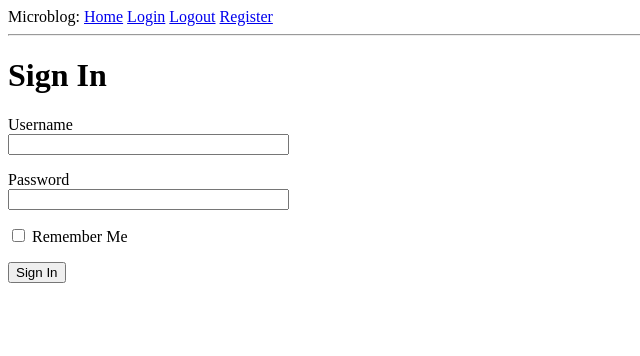
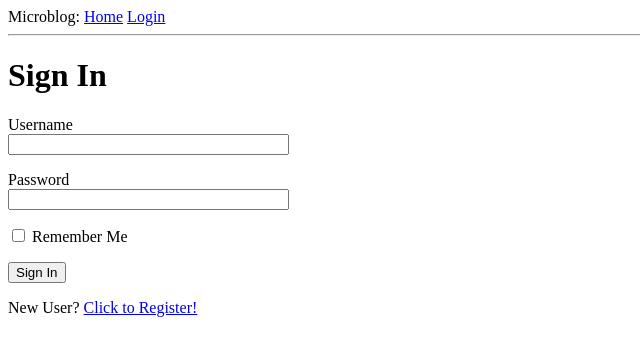
Before and after one commit to yevgenybulochnik/devops-playground, a Flask app: page /login in a window 1280 px wide. Shown: the top 356 px of the page, without its empty margins (0-640 px from the left). Run offline with Flask 2, Linux system fonts and the light colour scheme.

Commit message:
User profile basic setup

```diff
--- a/flask-tutorial/app/models.py
+++ b/flask-tutorial/app/models.py
@@ -1,6 +1,7 @@
 from datetime import datetime
 from app import db, login
 from werkzeug.security import generate_password_hash, check_password_hash
+from hashlib import md5
 from flask_login import UserMixin
 
 
@@ -20,6 +21,10 @@ class User(UserMixin, db.Model):
     def check_password(self, password):
         return check_password_hash(self.password_hash, password)
 
+    def avatar(self, size):
+        digest = md5(self.email.lower().encode('utf-8')).hexdigest()
+        return f'https://www.gravatar.com/avatar/{digest}?d=identicon&s={size}'
+
 
 @login.user_loader
 def load_user(id):
--- a/flask-tutorial/app/routes.py
+++ b/flask-tutorial/app/routes.py
@@ -63,3 +63,14 @@ def register():
         db.session.commit()
         return redirect(url_for('login'))
     return render_template('register.html', title='Register', form=form)
+
+
+@app.route('/user/<username>')
+@login_required
+def user(username):
+    user = User.query.filter_by(username=username).first_or_404()
+    posts = [
+        {'author': user, 'body': 'Test post #1'},
+        {'author': user, 'body': 'Test post #2'}
+    ]
+    return render_template('user.html', user=user, posts=posts)
--- /dev/null
+++ b/flask-tutorial/app/templates/_post.html
@@ -0,0 +1,6 @@
+<table>
+  <tr valign='top'>
+    <td><img src="{{ post.author.avatar(36) }}"></td>
+    <td>{{ post.author.username }} says: <br> {{ post.body }}</td>
+  </tr>
+</table>
--- a/flask-tutorial/app/templates/base.html
+++ b/flask-tutorial/app/templates/base.html
@@ -11,9 +11,12 @@
 <body>
   <div>Microblog:
     <a href='{{ url_for("index") }}'>Home</a>
+    {% if current_user.is_anonymous %}
     <a href='{{ url_for("login") }}'>Login</a>
+    {% else %}
+    <a href='{{ url_for("user", username=current_user.username) }}'>Profile</a>
     <a href='{{ url_for("logout") }}'>Logout</a>
-    <a href='{{ url_for("register") }}'>Register</a>
+    {% endif %}
   </div>
   <hr>
   {% with messages = get_flashed_messages() %}
--- a/flask-tutorial/app/templates/login.html
+++ b/flask-tutorial/app/templates/login.html
@@ -21,4 +21,5 @@
     <p>{{ form.remember_me() }} {{ form.remember_me.label }}</p>
     <p>{{ form.submit() }}</p>
   </form>
+  <p>New User? <a href='{{url_for('register')}}'>Click to Register!</a></p>
 {% endblock %}
```
Also changed, not shown: flask-tutorial/app/templates/user.html (added, +14 -0 lines).
